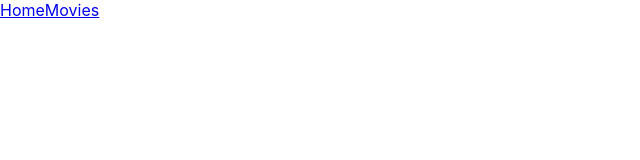
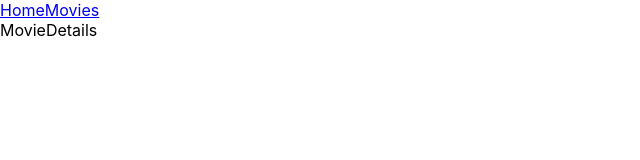
Before and after one commit to Thonatosss/goit-react-hw-05-movies, a React (Create React App) app: page /movies/1 in a window 1280 px wide. Before the commit this address had no page. Shown: the top 160 px of the page, without its empty margins (0-640 px from the left). Built offline with nearby package versions, Linux system fonts and the light colour scheme.

Commit message:
movideDetails

```diff
--- a/package.json
+++ b/package.json
@@ -2,7 +2,7 @@
   "name": "react-homework-template",
   "version": "0.1.0",
   "private": true,
-  "homepage": "https://goitacademy.github.io/react-homework-template/",
+  "homepage": "https://Thonatosss.github.io/goit-react-hw-05-movies/",
   "dependencies": {
     "@testing-library/jest-dom": "^5.16.3",
     "@testing-library/react": "^12.1.4",
--- a/src/components/App/App.jsx
+++ b/src/components/App/App.jsx
@@ -1,23 +1,19 @@
-import { NavLink, Route, Routes } from 'react-router-dom';
+import { Route, Routes } from 'react-router-dom';
 import Home from 'pages/Home';
 import Movies from 'pages/Movies';
+import MovieDetails from 'pages/MovieDetails';
+import Layout from 'components/Layout/Layout';
 export const App = () => {
   return (
-    <div>
-      <header>
-        <nav>
-          <NavLink to={'/'}>Home</NavLink>
-          <NavLink to={'/movies'}>Movies</NavLink>
-        </nav>
-      </header>
+    <Routes>
+      <Route path="/" element={<Layout />}>
+        <Route index element={<Home />} />
+        <Route path="movies" element={<Movies />} />
+        <Route path="movies/:movieId" element={<MovieDetails />} />
+      </Route>
 
-      <Routes>
-        <Route path="/" element={<Home />} />
-        <Route path="/movies" element={<Movies />} />
-        {/* <Route path="/movies/:movieId" element={<MovieDetails />} />
-        <Route path="/movies/:movieId/cast" element={<Cast />} />
-        <Route path="movies/:movieId/reviews" element={<Reviews />} /> */}
-      </Routes>
-    </div>
+      {/* <Route path="/movies/:movieId/cast" element={<Cast />} /> */}
+      {/* <Route path="movies/:movieId/reviews" element={<Reviews />} /> */}
+    </Routes>
   );
 };
--- /dev/null
+++ b/src/components/Layout/Layout.jsx
@@ -0,0 +1,15 @@
+import { NavLink, Outlet } from 'react-router-dom';
+
+export default function Layout() {
+  return (
+    <div>
+      <header>
+        <nav>
+          <NavLink to={'/'}>Home</NavLink>
+          <NavLink to={'/movies'}>Movies</NavLink>
+        </nav>
+      </header>
+      <Outlet />
+    </div>
+  );
+}
--- a/src/pages/MovieDetails.jsx
+++ b/src/pages/MovieDetails.jsx
@@ -0,0 +1,7 @@
+import { useParams } from "react-router-dom"
+
+export default function MovieDetails() {
+    const params = useParams();
+    console.log(params);
+    return <div>MovieDetails</div>
+}
--- a/src/pages/Movies.jsx
+++ b/src/pages/Movies.jsx
@@ -36,7 +36,7 @@ export default function Movies() {
         <button type="submit">Search</button>
       </form>
       {filmInfo.map(({title, id, poster_path}) => (
-        <Link to={`${title}`} key={id}>
+        <Link to={`${id}`} key={id}>
           <h1>{title}</h1>
           <img
             src={`${BASE_IMG_URL}w500${poster_path}`}
```
